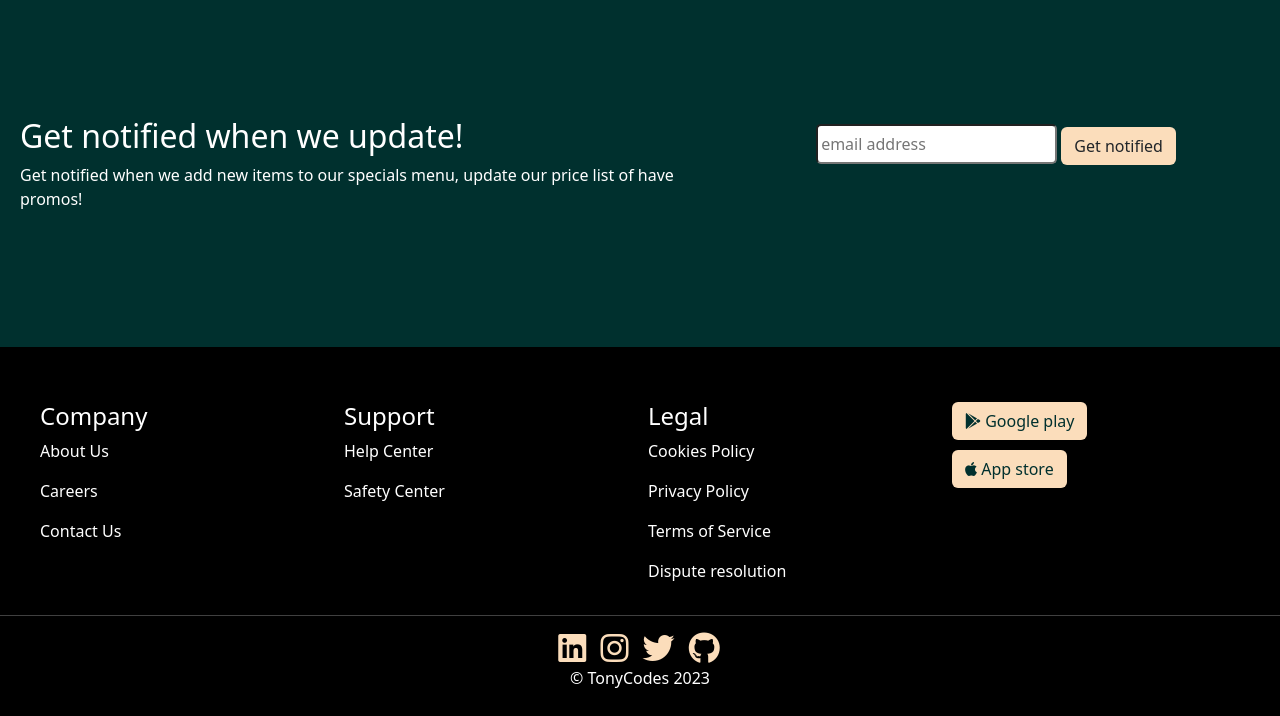
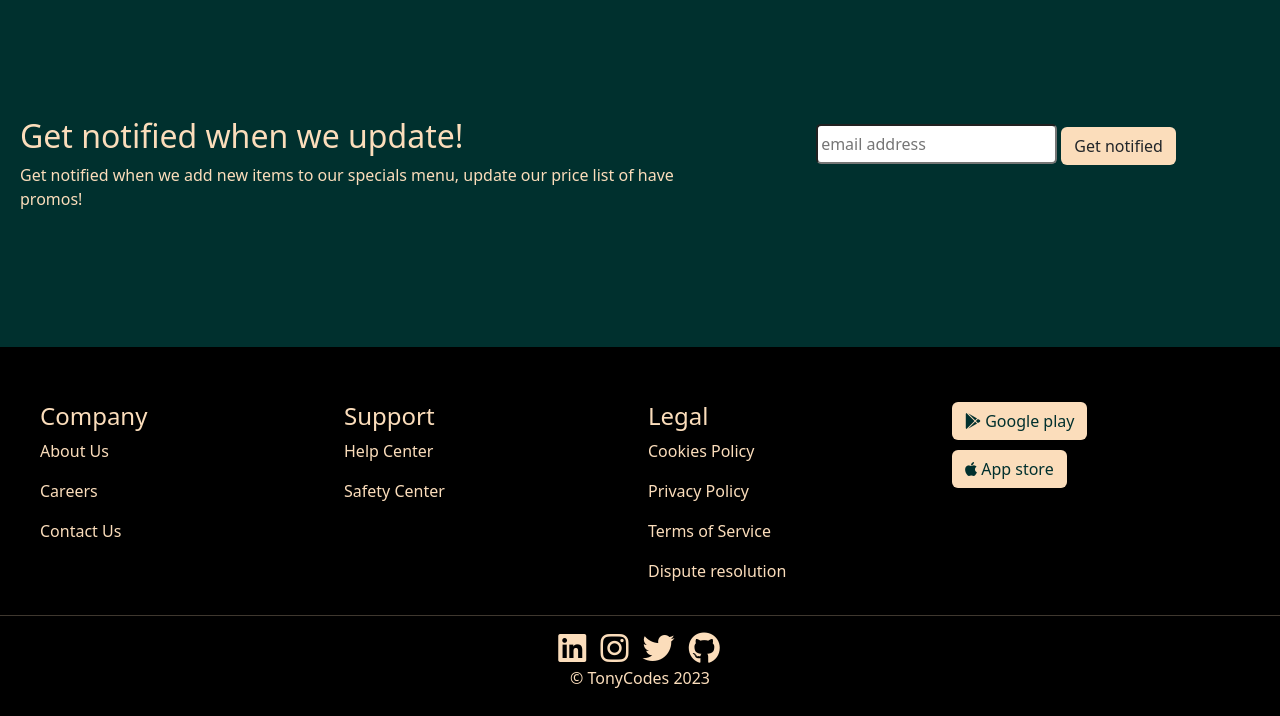
Before and after one commit to AthonysWorld/liliesfoods, a plain HTML site: page index.html in a window 1280 px wide. Shown: the part 1134-1850 px from the top of the page. Drawn offline with nearby package versions, Linux system fonts and the light colour scheme.

Commit message:
Add files via upload

```diff
--- a/styles.css
+++ b/styles.css
@@ -1,6 +1,6 @@
 body{
     background-color: #00302E;
-    color: #fff;
+    color: #FBDDBB;
     text-align: center;
     justify-content: center;
     align-items: center;
@@ -72,7 +72,7 @@ input{
 }
 .footer{
     background-color: black;
-    color: #fff;
+    color: #FBDDBB;
     padding-top: 5px;
 }
 #foot{
@@ -83,7 +83,7 @@ input{
 }
 
 .footer-container{
-    color: #fff;
+    color: #FBDDBB;
     text-align: center;
     justify-content: center;
     align-items: center;
```
